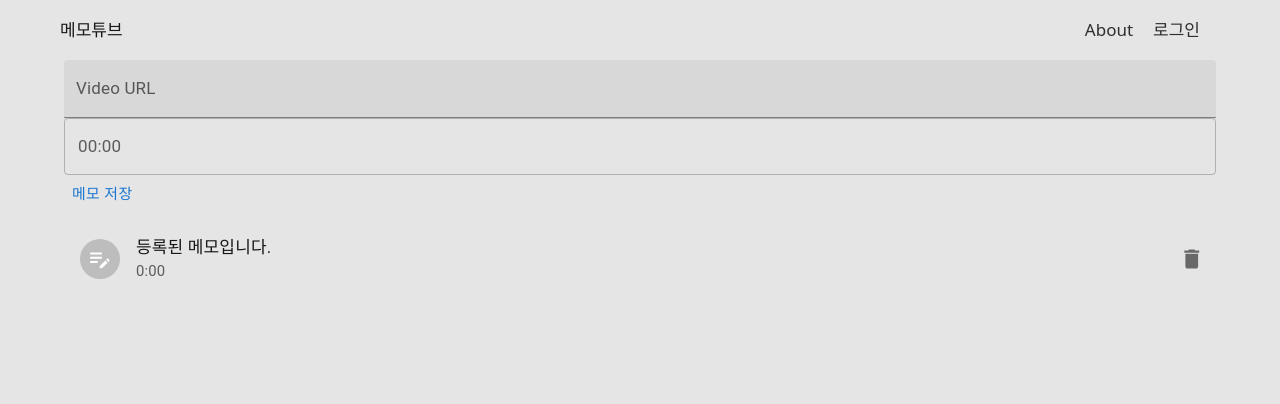
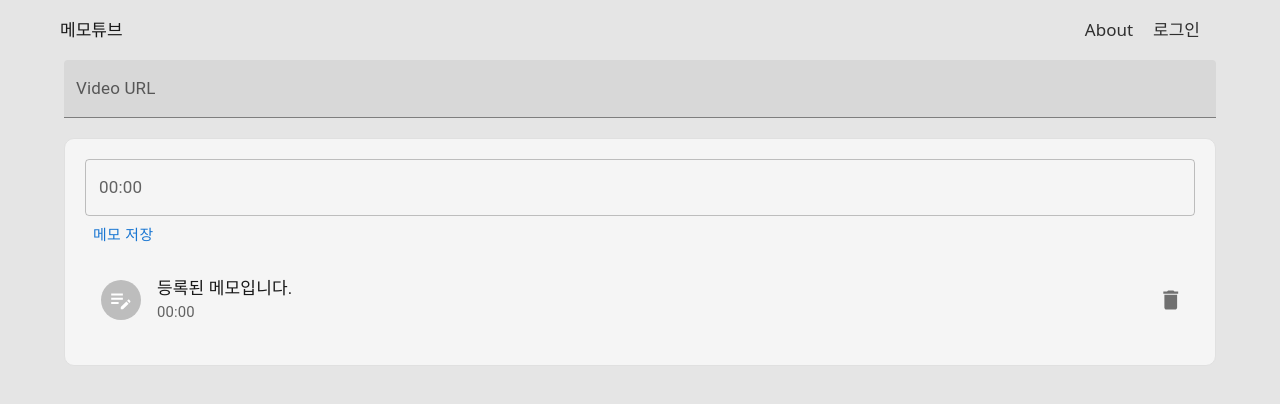
Before and after one commit to javascriptbiggosoo/memotube, a React (Vite) app: page /memotube/ in a window 1280 px wide. Shown: the top 404 px of the page. Built offline with nearby package versions, Linux system fonts and the light colour scheme.

Commit message:
스타일 변경

```diff
--- a/src/components/Home/Memopad/MemoInput.tsx
+++ b/src/components/Home/Memopad/MemoInput.tsx
@@ -1,7 +1,7 @@
-import { Button, TextField } from "@mui/material";
 import React from "react";
 import { SubmitHandler, useForm } from "react-hook-form";
 import { useRecoilValue } from "recoil";
+import { Button, TextField } from "@mui/material";
 import { playerState } from "../../../atoms/video";
 
 type FormValues = {
@@ -16,15 +16,16 @@ export default function MemoInput({
   onMemoSubmit,
   currentTime,
 }: MemoInputProps) {
-  const { register, handleSubmit } = useForm<FormValues>();
+  const { register, handleSubmit, setValue } = useForm<FormValues>();
   const player = useRecoilValue(playerState);
 
   const onSubmit: SubmitHandler<FormValues> = (data) => {
     onMemoSubmit(data.memo);
+    setValue("memo", "");
   };
   const handleFocus = () => {
-    // TODO: 일시정지 + 시간 받아옴
     player.pauseVideo();
+    // TODO: 시간 받아오기
   };
 
   return (
--- a/src/components/Home/Memopad/index.tsx
+++ b/src/components/Home/Memopad/index.tsx
@@ -3,6 +3,7 @@ import MemoItem from "./MemoItem";
 import MemoInput from "./MemoInput";
 import Memo from "../../../types/memo";
 import { List } from "@mui/material";
+import styled from "styled-components";
 
 interface MemoPadProps {
   currentTime: string;
@@ -10,7 +11,7 @@ interface MemoPadProps {
 
 export default function MemoPad({ currentTime }: MemoPadProps) {
   const [memos, setMemos] = useState<Memo[]>([
-    { time: "0:00", memoText: "등록된 메모입니다.", id: "1" },
+    { time: "00:00", memoText: "등록된 메모입니다.", id: "1" },
   ]);
 
   function handleMemoSubmit(memoText: string) {
@@ -24,7 +25,7 @@ export default function MemoPad({ currentTime }: MemoPadProps) {
   }
   function handleDeleteMemo() {}
   return (
-    <div>
+    <Section>
       <MemoInput currentTime={currentTime} onMemoSubmit={handleMemoSubmit} />
       <List>
         {memos.map((memo) => (
@@ -36,6 +37,14 @@ export default function MemoPad({ currentTime }: MemoPadProps) {
           />
         ))}
       </List>
-    </div>
+    </Section>
   );
 }
+
+const Section = styled.section`
+  padding: 20px;
+  border: 1px solid #e0e0e0;
+  border-radius: 10px;
+  margin-top: 20px;
+  background-color: #f5f5f5;
+`;
--- a/src/components/Home/VideoUrlInput.tsx
+++ b/src/components/Home/VideoUrlInput.tsx
@@ -12,18 +12,13 @@ interface VideoUrlInputProps {
 }
 
 export default function VideoUrlInput({ onUrlSubmit }: VideoUrlInputProps) {
-  const {
-    register,
-    handleSubmit,
-    // watch,
-    // formState: { errors },
-  } = useForm<FormValues>();
+  const { register, handleSubmit, setValue } = useForm<FormValues>();
 
   const onSubmit: SubmitHandler<FormValues> = (data) => {
     const url = extractYouTubeID(data.url);
     if (url) {
       onUrlSubmit(url);
-      // TODO: 인풋 비우기
+      setValue("url", "");
     } else {
       console.log("유효하지 않은 URL");
     }
--- a/src/components/YouTubeVideo.tsx
+++ b/src/components/YouTubeVideo.tsx
@@ -1,20 +1,16 @@
 import React from "react";
 import YouTube, { YouTubeEvent } from "react-youtube";
-import { useRecoilValue, useSetRecoilState } from "recoil";
-import { playerVarsState, playerState } from "../atoms/video";
+import { useRecoilValue } from "recoil";
+import { playerVarsState } from "../atoms/video";
 
 interface Props {
   videoId: string;
-  onPause?: (event: YouTubeEvent) => void;
+  onStateChange?: (event: YouTubeEvent) => void;
 }
 
-export const YouTubeVideo = ({ videoId, onPause }: Props) => {
+export const YouTubeVideo = ({ videoId, onStateChange }: Props) => {
   const playerVars = useRecoilValue(playerVarsState);
-  const setPlayer = useSetRecoilState(playerState);
-
-  function handleReady(event: YouTubeEvent) {
-    setPlayer(event.target);
-  }
+  // const setPlayer = useSetRecoilState(playerState);
 
   const opts = {
     height: "540",
@@ -23,11 +19,6 @@ export const YouTubeVideo = ({ videoId, onPause }: Props) => {
   };
 
   return (
-    <YouTube
-      videoId={videoId}
-      opts={opts}
-      onPause={onPause}
-      onReady={handleReady}
-    />
+    <YouTube videoId={videoId} opts={opts} onStateChange={onStateChange} />
   );
 };
--- a/src/pages/index.tsx
+++ b/src/pages/index.tsx
@@ -5,29 +5,26 @@ import MemoPad from "../components/Home/Memopad";
 import formatTime from "../utils/formatTime";
 import { YouTubeEvent } from "react-youtube";
 import { Container } from "@mui/material";
-import { useSetRecoilState } from "recoil";
-import { playerState } from "../atoms/video";
 
 export default function HomePage() {
   const [videoUrl, setVideoUrl] = useState("hnanNlDbsE4");
   const [currentTime, setCurrentTime] = useState("00:00");
-  const setPlayer = useSetRecoilState(playerState);
 
   function showVideo(memo: string) {
     setVideoUrl(memo);
-    // TODO: 메모패드 초기화
   }
+
   function getCurrentTime(event: YouTubeEvent) {
     const time = event.target.getCurrentTime();
-    setPlayer(event.target);
     setCurrentTime(formatTime(time));
+    console.log(time);
   }
 
   return (
     <Container>
       {/* TODO: 펼치기 접기 */}
       <VideoUrlInput onUrlSubmit={showVideo} />
-      <YouTubeVideo videoId={videoUrl} onPause={getCurrentTime} />
+      <YouTubeVideo videoId={videoUrl} onStateChange={getCurrentTime} />
       <MemoPad currentTime={currentTime} />
       {/* TODO: 베스트 영상들 모음 추가 */}
     </Container>
```
